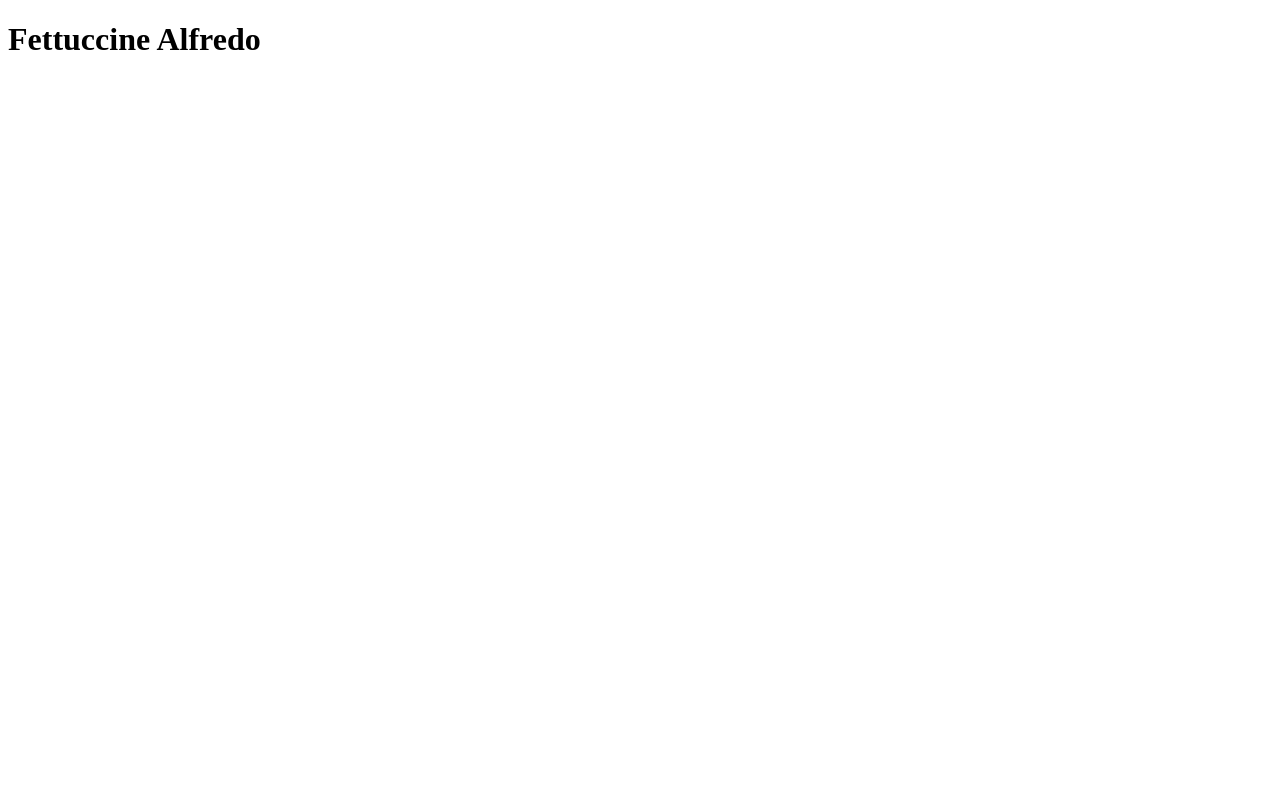
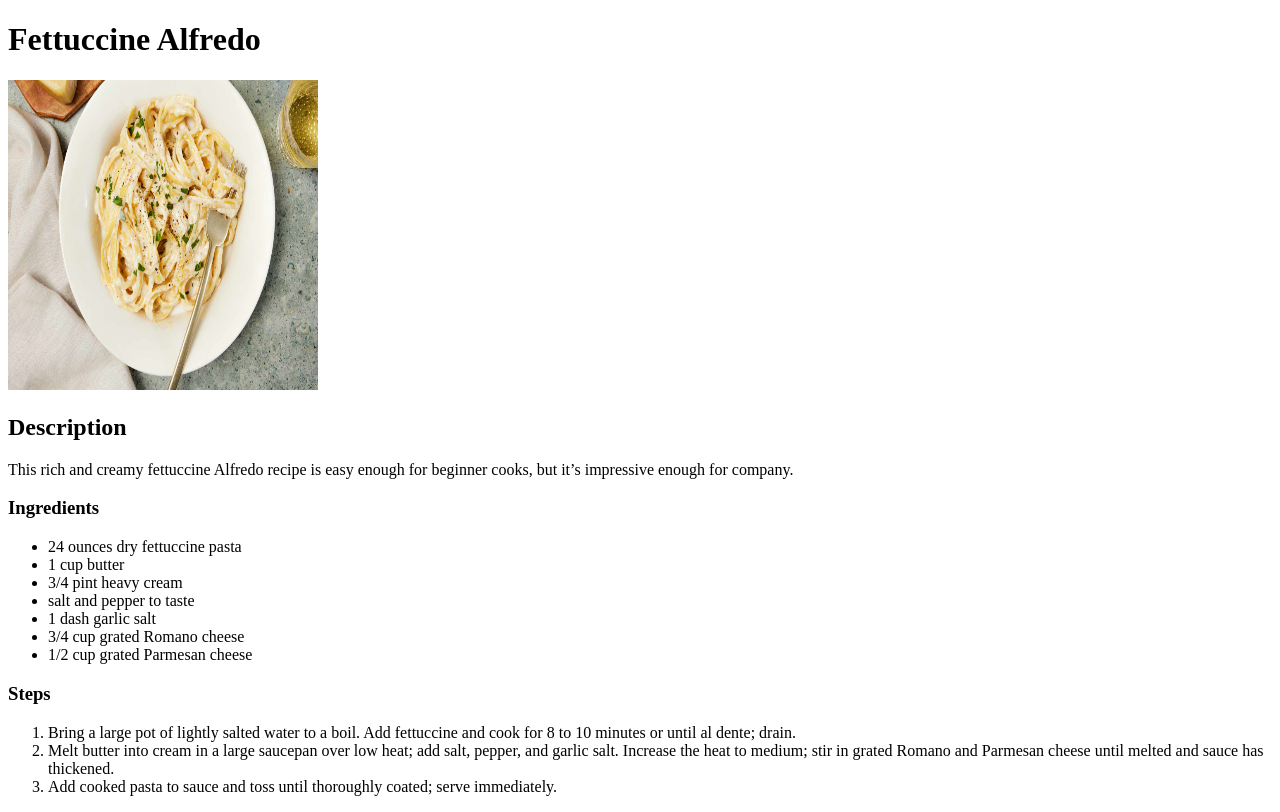
Before and after one commit to EmeraldTNTking/odin-recipes, a plain HTML site: page recipes/fettuccineAlfredo.html in a window 1280 px wide. Drawn offline with Linux system fonts and the light colour scheme.

Commit message:
Added the images folder, fleshed out fettuccineAlfredo.html and added to index.html

```diff
--- a/recipes/fettuccineAlfredo.html
+++ b/recipes/fettuccineAlfredo.html
@@ -6,5 +6,24 @@
     </head>
     <body>
         <h1>Fettuccine Alfredo</h1>
+        <img src="../images/fettuccineAlfredo.jpg" alt="Fettuccine Alfredo finished picture" height="310" width="310">
+        <h2>Description</h2>
+        <p>This rich and creamy fettuccine Alfredo recipe is easy enough for beginner cooks, but it’s impressive enough for company.</p>
+        <h3>Ingredients</h3>
+        <ul>
+            <li>24 ounces dry fettuccine pasta</li>
+            <li>1 cup butter</li>
+            <li>3/4 pint heavy cream</li>
+            <li>salt and pepper to taste</li>
+            <li>1 dash garlic salt</li>
+            <li>3/4 cup grated Romano cheese</li>
+            <li>1/2 cup grated Parmesan cheese</li>
+        </ul>
+        <h3>Steps</h3>
+        <ol>
+            <li>Bring a large pot of lightly salted water to a boil. Add fettuccine and cook for 8 to 10 minutes or until al dente; drain.</li>
+            <li>Melt butter into cream in a large saucepan over low heat; add salt, pepper, and garlic salt. Increase the heat to medium; stir in grated Romano and Parmesan cheese until melted and sauce has thickened.</li>
+            <li>Add cooked pasta to sauce and toss until thoroughly coated; serve immediately.</li>
+        </ol>
     </body>
 </html>
```
Also changed, not shown: index.html (+3 -1 lines), images/fettuccineAlfredo.jpg (added).
